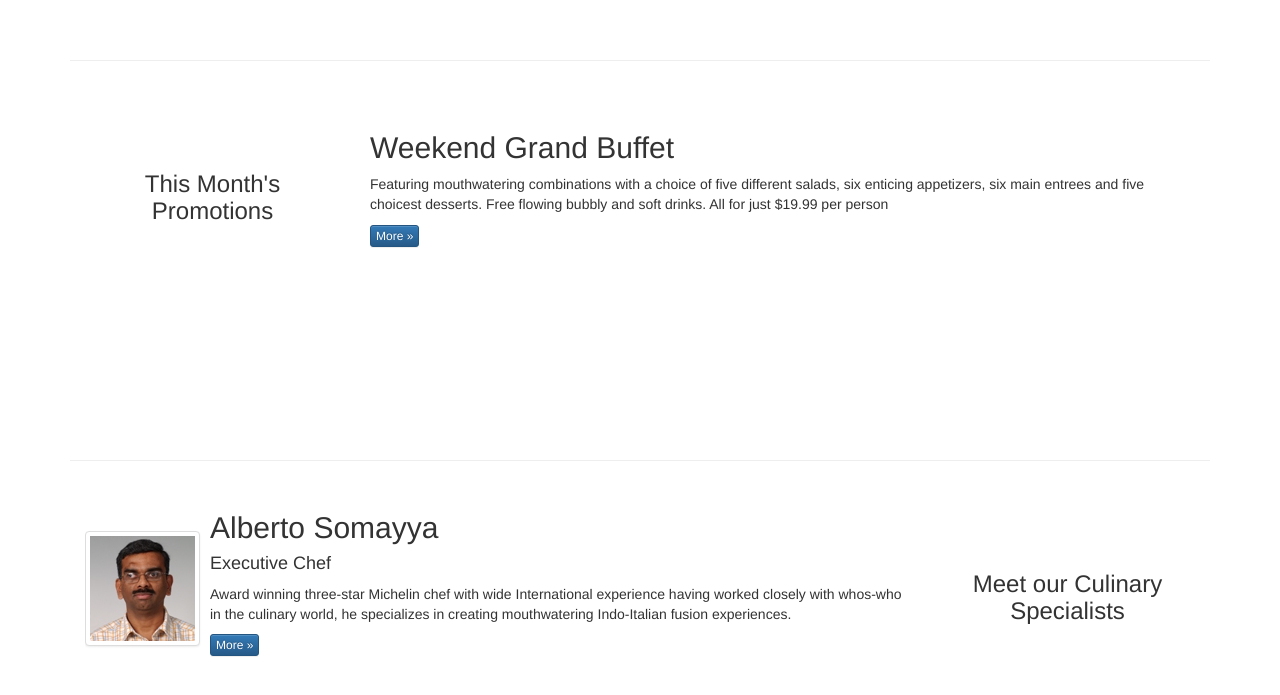
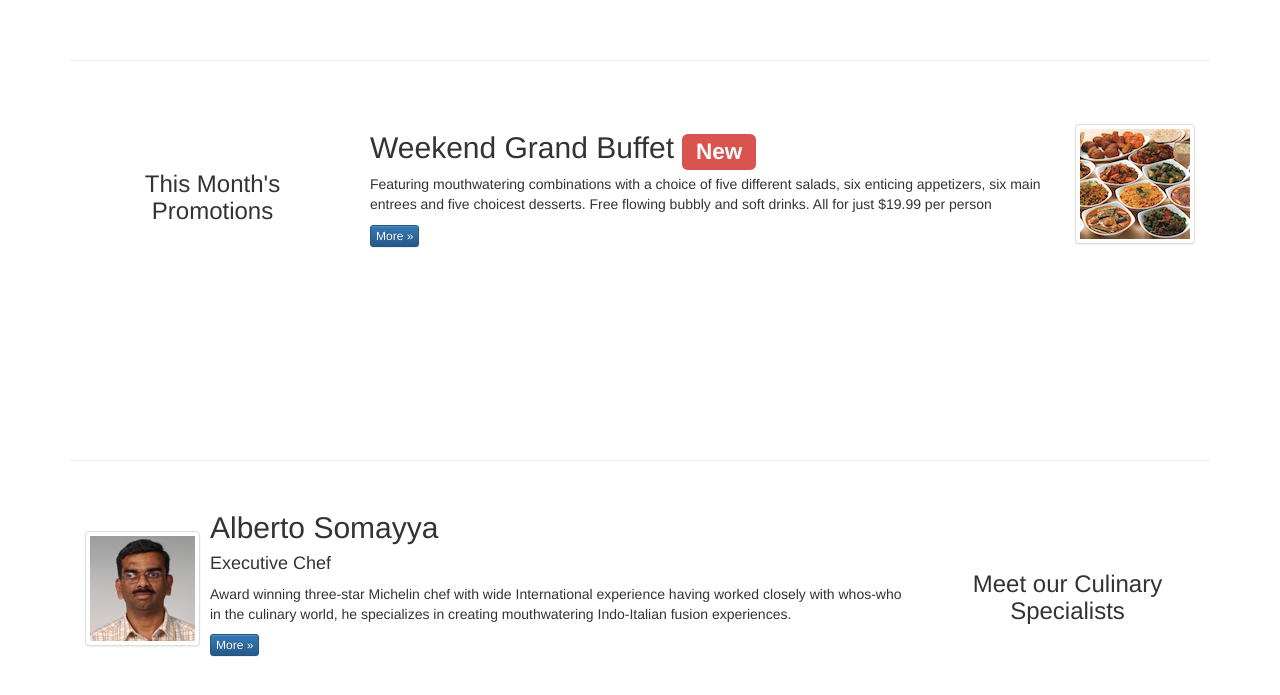
Before and after one commit to mikezaloznyy/conFusion, a plain HTML site: page index.html in a window 1280 px wide. Shown: the part 798-1493 px from the top of the page. Drawn offline with nearby package versions, Linux system fonts and the light colour scheme.

Commit message:
assignment 2 completed

```diff
--- a/index.html
+++ b/index.html
@@ -133,9 +133,19 @@
                 <h3 align=center>This Month's Promotions</h3>
             </div>
             <div class="col-xs-12 col-sm-9">
-                <h2>Weekend Grand Buffet</h2>
-                <p>Featuring mouthwatering combinations with a choice of five different salads, six enticing appetizers, six main entrees and five choicest desserts. Free flowing bubbly and soft drinks. All for just $19.99 per person </p>
-                <p><a class="btn btn-primary btn-xs" href="#">More &raquo;</a></p>
+                 <div class="media">
+                     <div class="media-body">
+                        <h2>Weekend Grand Buffet <span class="label label-danger">New</span></h2>
+                        <p>Featuring mouthwatering combinations with a choice of five different salads, six enticing appetizers, six main entrees and five choicest desserts. Free flowing bubbly and soft drinks. All for just $19.99 per person </p>
+                        <p><a class="btn btn-primary btn-xs" href="#">More &raquo;</a></p>
+                    </div>
+                    <div class="media-right media-middle">
+                        <a href="#">
+                        <img class="media-object img-thumbnail"
+                         src="img/buffet.png" alt="Buffet">
+                        </a>
+                    </div>
+                </div>
             </div>
         </div>
 
```
Also changed, not shown: screenshot-2.png (added).
